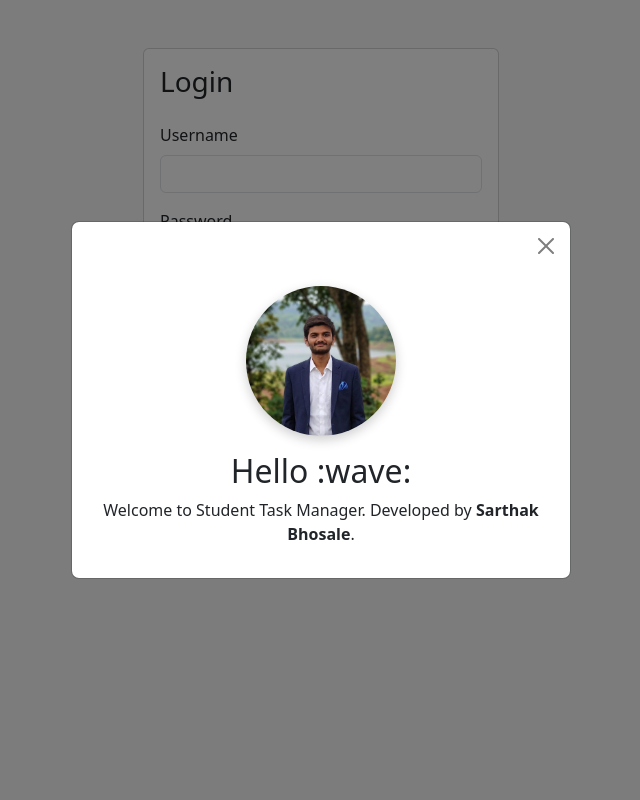
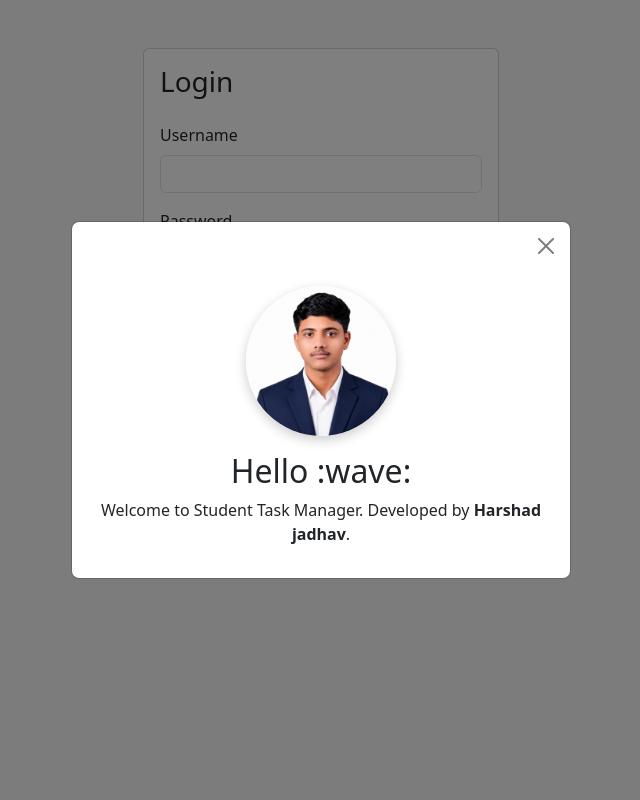
Before and after one commit to sarthakb2805-pixel/student_task_manager_, a Flask app: page /login in a window 1280 px wide. Shown: the whole page, without its empty margins (319-959 px from the left). Run offline with Flask 3, Linux system fonts and the light colour scheme.

Commit message:
Initial commit

```diff
--- a/templates/login.html
+++ b/templates/login.html
@@ -47,7 +47,7 @@
 
                 <p>
                     Welcome to Student Task Manager.
-                    Developed by <strong>Sarthak Bhosale</strong>.
+                    Developed by <strong>Harshad jadhav</strong>.
                 </p>
 
             </div>
```
Also changed, not shown: static/images/profile.jpeg.
